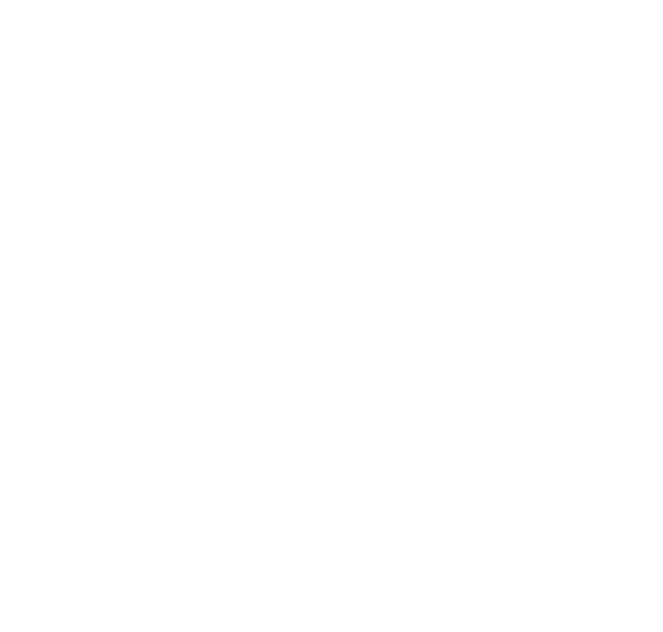
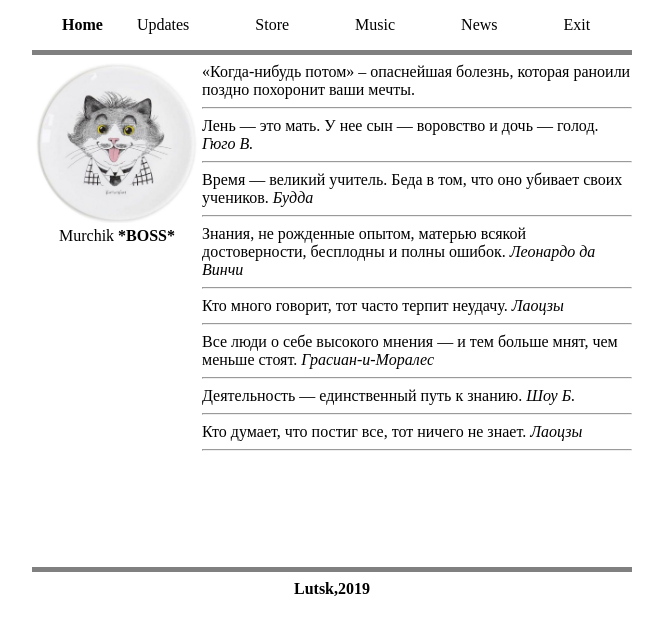
Before and after one commit to khomyart/PT-1, a plain HTML site: page index.html in a window 1280 px wide. Shown: the whole page, without its empty margins (308-971 px from the left). Drawn offline with Linux system fonts and the light colour scheme.

Commit message:
Made with css (flex)

```diff
--- /dev/null
+++ b/css/style.css
@@ -0,0 +1,31 @@
+ /*Контейнер*/
+ .container{
+    position: relative;
+    width:600px;
+    top: 50%;
+    left: 50%;
+    margin-left: -300px;
+}
+/*Контейнер*/
+
+/*Верхнє меню*/
+.header li{
+    align-content: center;
+    display:inline;
+    margin: 0 40px 0 -10px;
+}
+
+.header span li{
+    display:inline;
+    margin-left:22px;
+}
+/*Верхнє меню*/
+
+.main {
+    display: flex;
+    flex-direction: row;
+}
+
+.textalign {
+    text-align: center;
+}
--- a/index.html
+++ b/index.html
@@ -1,10 +1,59 @@
 <!DOCTYPE html>
 <html>
+
     <head>
         <title>Murchik *BOSS*</title>
         <meta charset="UTF-8">
+        <link rel="stylesheet" type="text/css" href="css/style.css">
     </head>
+
     <body>
+        <div class="container">
+            <div class="header">
+                <ul>
+                    <li><b>Home</b></li>
+                    <li>Updates</li>
+                    <span>
+                        <li>Store</li>
+                        <li>Music</li>
+                        <li>News</li>
+                        <li>Exit</li>
+                    </span>
+                </ul>
+                <hr size="5" noshade="">
+            </div>
+            <div class="main">
+                <div class="textalign">
+                    <img src="profile_photo.jpg" height="160" width="170">
+                     Murchik <b>*BOSS*</b>
+                </div>
+                <div id="text">
+                    «Когда-нибудь потом» – опаснейшая болезнь, которая раноили поздно похоронит ваши мечты.
+                    <hr size="2">
+                    Лень — это мать. У нее сын — воровство и дочь — голод. <i>Гюго В.</i>
+                    <hr size="2">
+                    Время — великий учитель. Беда в том, что оно убивает своих учеников. <i>Будда</i>
+                    <hr size="2">
+                    Знания, не рожденные опытом, матерью всякой достоверности, бесплодны и полны ошибок. <i>Леонардо да Винчи</i>
+                    <hr size="2">
+                    Кто много говорит, тот часто терпит неудачу. <i>Лаоцзы</i>
+                    <hr size="2">
+                    Все люди о себе высокого мнения — и тем больше мнят, чем меньше стоят. <i>Грасиан-и-Моралес</i>
+                    <hr size="2">
+                    Деятельность — единственный путь к знанию. <i>Шоу Б.</i>
+                    <hr size="2">
+                    Кто думает, что постиг все, тот ничего не знает. <i>Лаоцзы</i>
+                    <hr size="2">
+                </div>
+            </div>
+            <div style="height:100px; width:600px;">
 
+            </div>
+            <div class="textalign">
+                <hr size="5" noshade="">
+                <b>Lutsk,2019</b>
+            </div>
+        </div>
     </body>
+
 </html>
```
Also changed, not shown: style.css (deleted).
